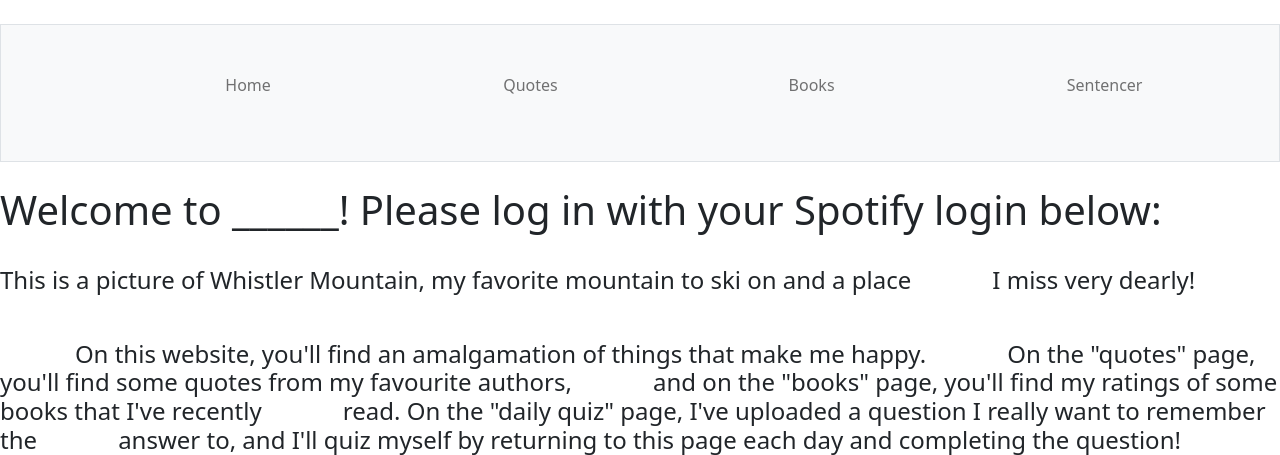
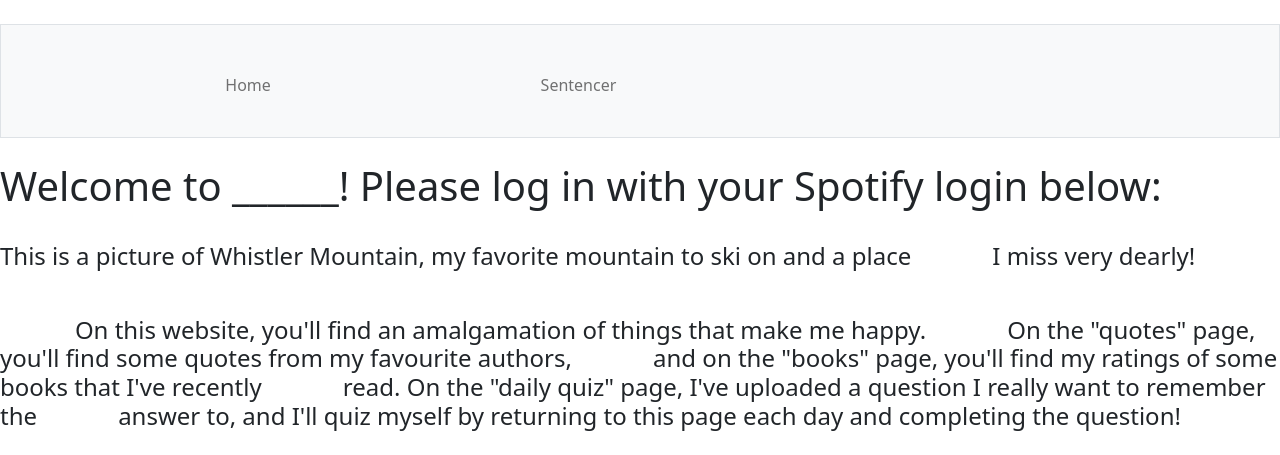
Before and after one commit to emmamiao/spotifyadventures, a Flask app: page / in a window 1280 px wide. Shown: the top 455 px of the page. Run offline with Flask 2, Linux system fonts and the light colour scheme.

Commit message:
Changed index

```diff
--- a/webapp/templates/index.html
+++ b/webapp/templates/index.html
@@ -14,20 +14,8 @@
             <ul class = "navbar-nav mr-auto mt-2">
 
                 <li class="nav-item">
-                    <a class ="nav-link" href="index.html">
+                    <a class ="nav-link" href="/">
                         Home
-                    </a>
-                </li>
-
-                <li class="nav-item">
-                    <a class ="nav-link" href="quotes.html">
-                        Quotes
-                    </a>
-                </li>
-
-                <li class="nav-item">
-                    <a class ="nav-link" href="books.html">
-                        Books
                     </a>
                 </li>
 
```
